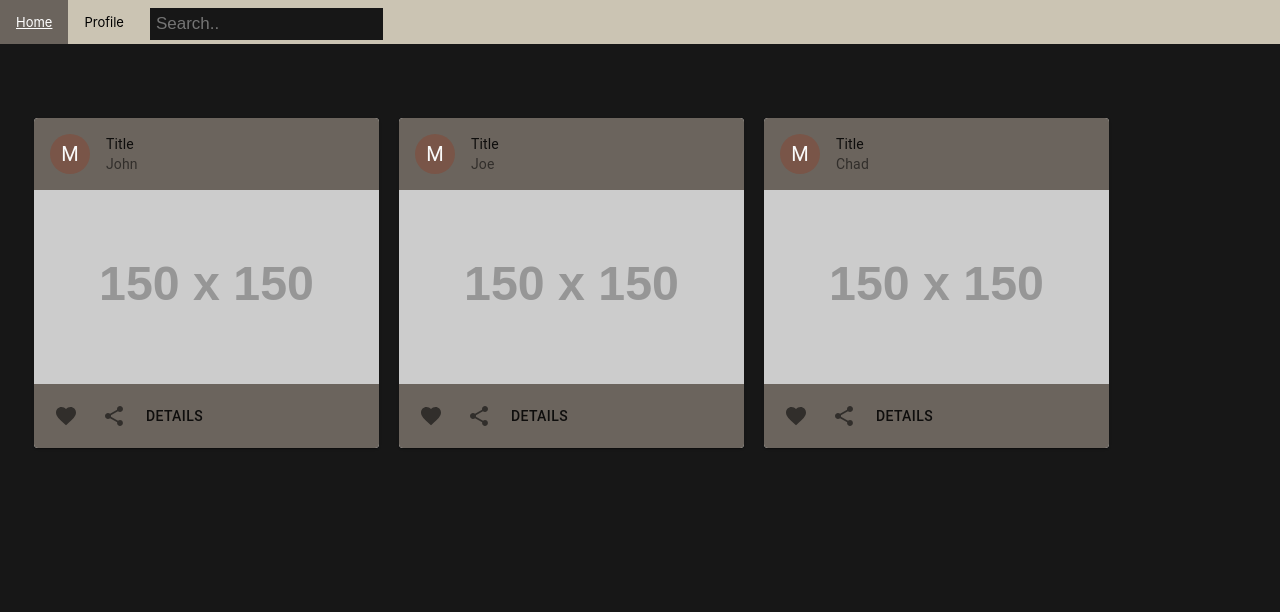
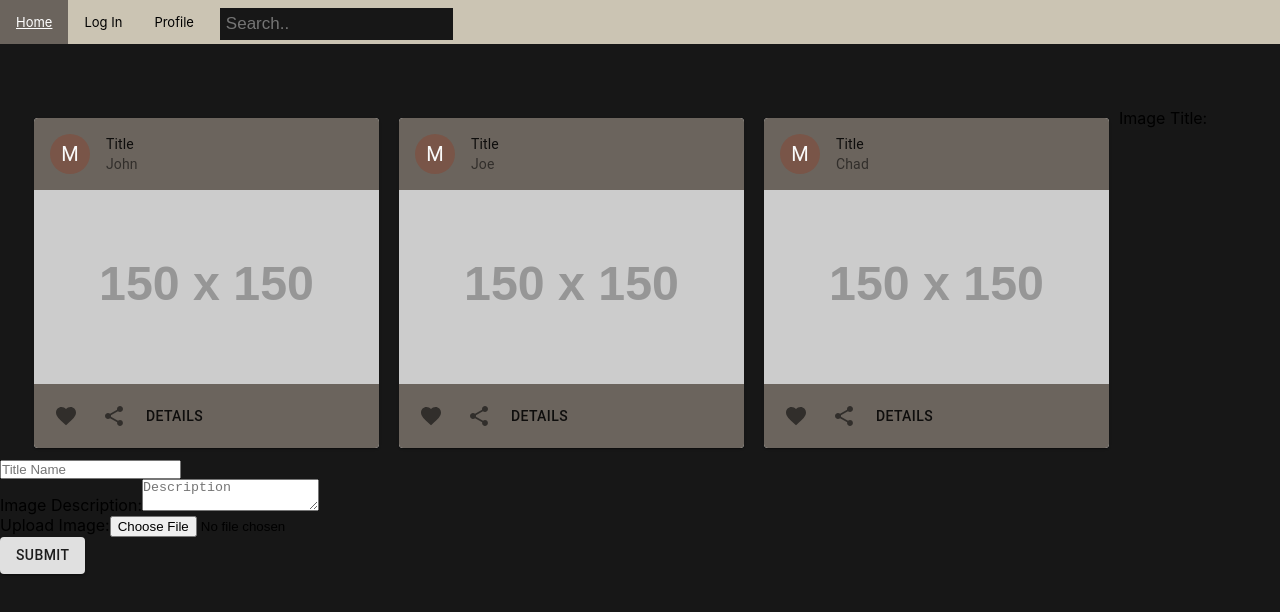
Before and after one commit to tjvig94/dev-sets, a React (Create React App) app in the folder client/: page / in a window 1280 px wide. Shown: the top 612 px of the page. Built offline with nearby package versions, Linux system fonts and the light colour scheme.

Commit message:
User Id is sent with posts!

```diff
--- a/client/src/components/Login/Login.js
+++ b/client/src/components/Login/Login.js
@@ -16,7 +16,6 @@ function Login() {
           type: actionTypes.SET_USER,
           user: result.user,
         });
-        console.log(result);
       })
       .catch((error) => {
         alert(error.message);
--- a/client/src/components/homePage/form/form.js
+++ b/client/src/components/homePage/form/form.js
@@ -1,32 +1,28 @@
-import React from "react";
+import React, { useState } from "react";
 import { Button } from "@material-ui/core";
 
 
-function Form() {
+function Form({ user }) {
 
-    const handleSubmit = (event) => {
-        event.preventDefault()
+    const handleSubmit = async (event) => {
+        event.preventDefault();
+        const userId = user.uid;
         const formData = new FormData(event.target)
-        fetch('/api/post', {
+        formData.append('user', userId);
+        await fetch('/api/post', {
             body: formData,
             method: 'post',
             // headers: {
             //     'Content-Type': 'multipart/form-data'
             // },
 
-        }
-        )
+        })
     }
 
 
     return (
         <div>
             <form onSubmit={handleSubmit} encType='multipart/form-data'>
-            <div>
-                    <label for="name">User:</label>
-                    <input type="text" id="user" placeholder="UserName"
-                        name="user" required />
-                </div>
                 <div>
                     <label for="name">Image Title:</label>
                     <input type="text" id="title" placeholder="Title Name"
--- a/client/src/components/homePage/homePage.js
+++ b/client/src/components/homePage/homePage.js
@@ -42,7 +42,7 @@ const dummyData = [
     }
 ]
 
-function HomePage() {
+function HomePage({ user }) {
     const [cardArray, setCardArray] = useState([]);
 
     useEffect(() => {
@@ -51,14 +51,17 @@ function HomePage() {
 
 
     return (
-        <Container maxWidth="lg" className="homeContent">
+        <div>
+            <Container maxWidth="lg" className="homeContent">
 
-            {cardArray.map(post => (
-                <ContentCard post={post} key={post.id} />
-            ))}
+                {cardArray.map(post => (
+                    <ContentCard post={post} key={post.id} />
+                ))}
 
 
-        </Container>
+            </Container>
+        <Form user={user}/>
+        </div>
     )
 }
 
--- a/client/src/components/mainContainer.js
+++ b/client/src/components/mainContainer.js
@@ -8,7 +8,7 @@ import HomePage from "./homePage/homePage"
 
 function MainContainer() {
     const [{ user }, dispatch] = useStateValue();
-
+    console.log(user);
     return (
         <div className="app">
             <NavBar />
@@ -25,7 +25,7 @@ function MainContainer() {
                 </Route>
 
                 <Route path={HOME_PATH} exact={true}>
-                    <HomePage />
+                    <HomePage user={user}/>
                 </Route>
 
                 <Route path={USER_PATH} exact={true}>
--- a/client/src/components/navBar/navBar.js
+++ b/client/src/components/navBar/navBar.js
@@ -1,6 +1,6 @@
 import React from "react";
 import { Link } from "react-router-dom";
-import { HOME_PATH, USER_PATH } from "../../views"
+import { HOME_PATH, USER_PATH, LOGIN_PATH } from "../../views"
 import "./navBar.css";
 
 
@@ -9,9 +9,9 @@ function NavBar() {
 
     return (
 
-        <div class="topnav">
+        <div className="topnav">
             <Link as={Link} to={HOME_PATH}>Home</Link>
-            {/* <Link href="#Discover">Discover</Link> */}
+            <Link as={Link} to={LOGIN_PATH}>Log In</Link>
             <Link as={Link} to={USER_PATH}>Profile</Link>
             <input type="text" placeholder="Search.."></input>
         </div>
```
Also changed, not shown: 1 other file (tests, documents, lock files or other folders).
